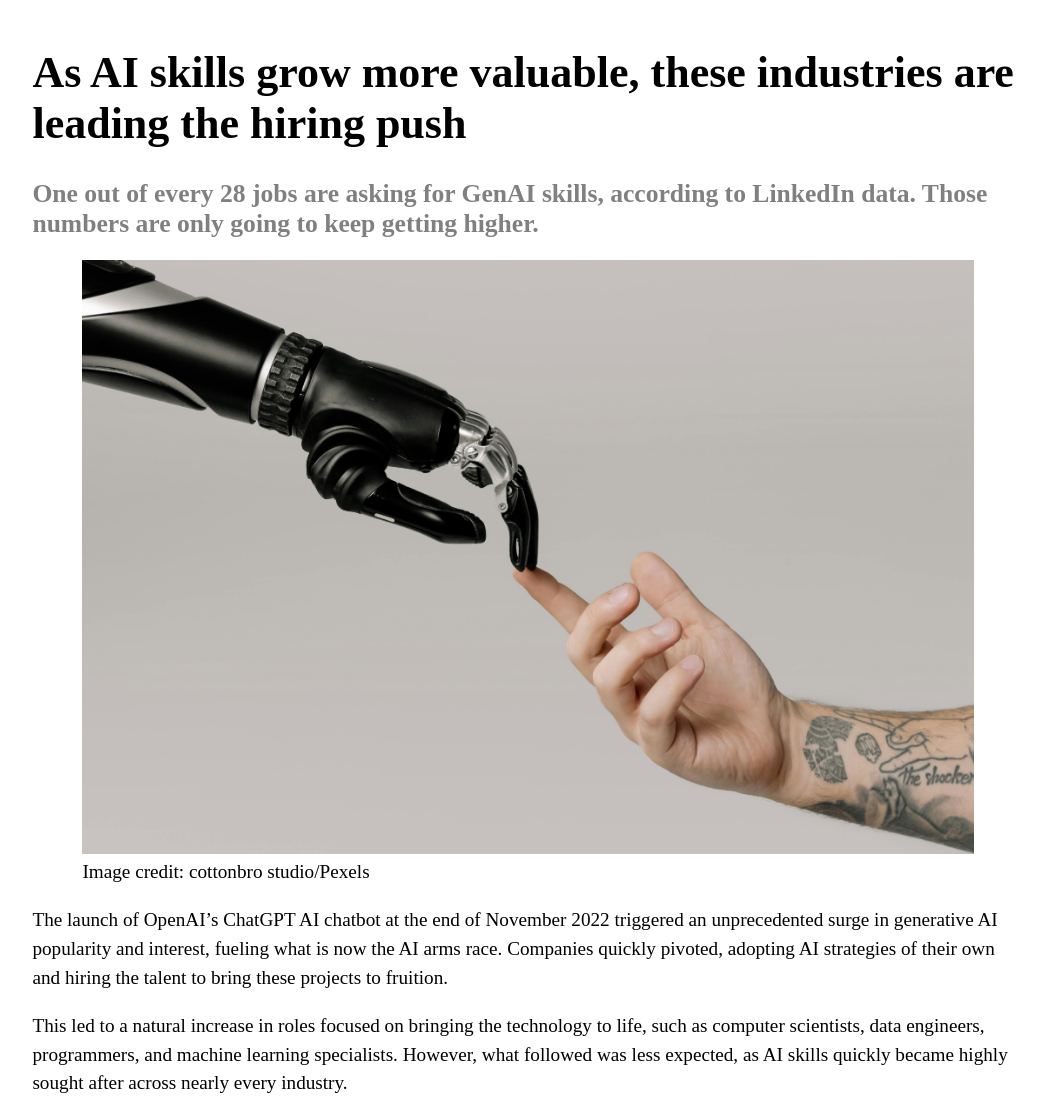
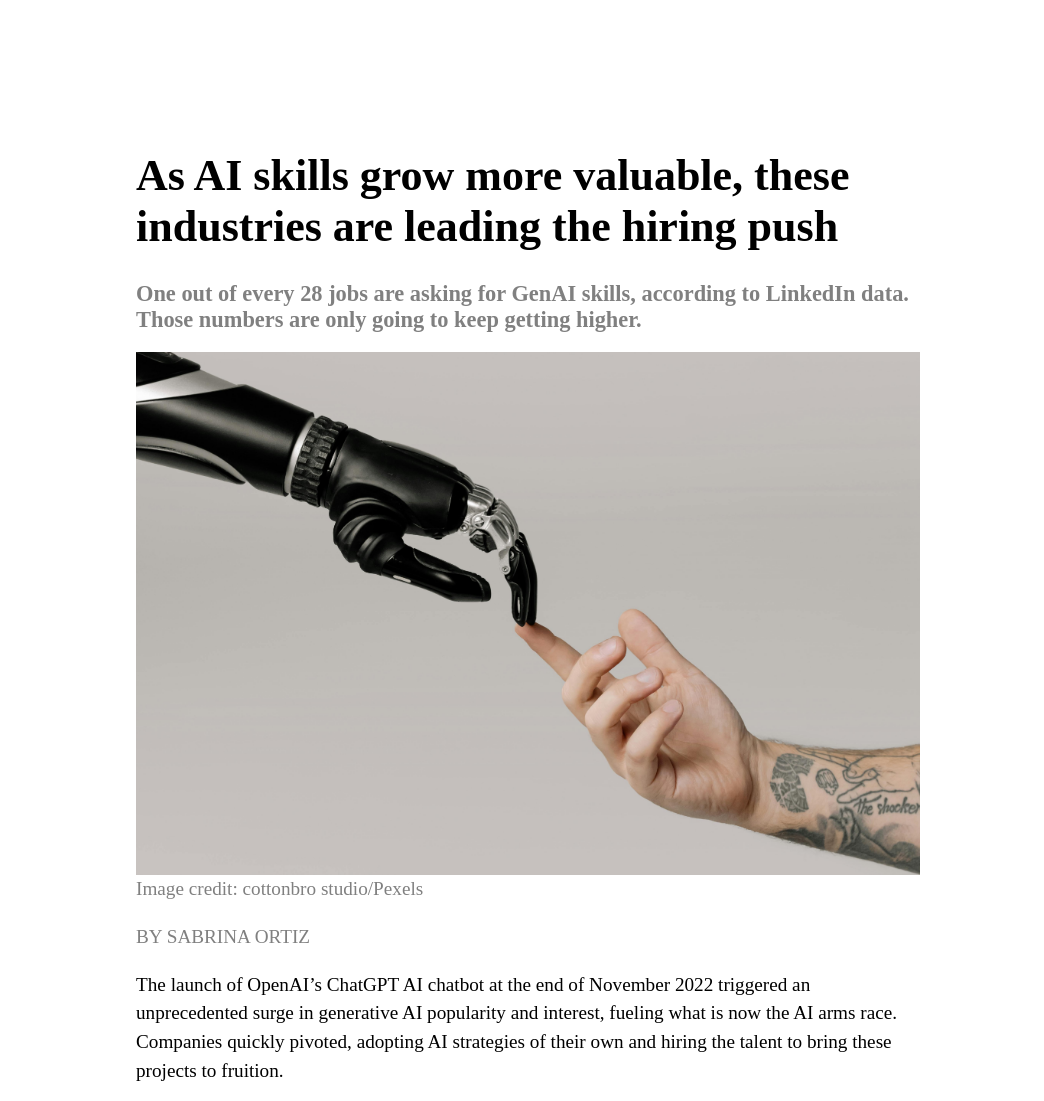
Before and after one commit to sabrinaa-ortiz/Advanced-DataReportingFinal, a plain HTML site: page final.html in a window 1280 px wide. Shown: the top 1101 px of the page, without its empty margins (112-1156 px from the left). Drawn offline with Linux system fonts and the light colour scheme.

Commit message:
Add files via upload

```diff
--- a/final.html
+++ b/final.html
@@ -17,8 +17,12 @@
 
         img {
             width: 100%;
-            padding-left: 50px;
-            padding-right:50px;
+            max-width: 100%;
+            height: auto;
+            display: block;
+            margin: 0 auto;
+            padding-left: 0px;
+            padding-right: 0px;
         }
 
         h1 {
@@ -26,7 +30,7 @@
         }
 
         h2{
-        font-size: 1.6em;
+        font-size: 1.4em;
         color: gray;
            }
         .byline {
@@ -54,11 +58,12 @@
         }
 
         figcaption{
-            padding-left: 50px;
-            padding-right:50px;
+            padding-left: 0px;
+            padding-right:0px;
             line-height: 1.5em;
             font-size: 1.2em;
-
+            color: gray;
+            text-align: left;
         }
         p {
             line-height: 1.5em;
@@ -74,7 +79,6 @@
         .icon-container {
             width: 80%;
             margin: 0 auto;
-            padding: 10px;
         }
         figure {
             width: 100%;
@@ -112,6 +116,12 @@
             padding-bottom: 0px;
         }
 
+        h3{
+            font-size: 1.8em;
+        }
+        body{
+           margin: 150px;
+        }
 
     </style>
 </head>
@@ -121,8 +131,8 @@
         <h2 class="dek">One out of every 28 jobs are asking for GenAI skills, according to LinkedIn data. Those numbers are only going to keep getting higher.</h2>
 
         <figure>
-            <img src="image.jpg" alt="robot hand touching hand">
-            <figcaption>Image credit: cottonbro studio/Pexels </figcaption>
+            <img src="image.jpg" alt="robot hand touching hand" style="width: auto;">
+            <figcaption style="text-align: left;">Image credit: cottonbro studio/Pexels <p style="font-size: 1em; color: gray; text-transform: uppercase; text-align: left;">by sabrina ortiz</p></figcaption>
         </figure>
 
         <p>The launch of OpenAI’s ChatGPT AI chatbot at the end of November 2022 triggered an unprecedented surge in generative AI popularity and interest, fueling what is now the AI arms race. Companies quickly pivoted, adopting AI strategies of their own and hiring the talent to bring these projects to fruition.</p>
@@ -135,7 +145,7 @@
 
         <p>Even Stratton, though in a technical role himself, uses AI for more than just coding. He shared a surprising benefit of the technology–using it for research tasks that would normally take him much longer to complete manually.</p>
 
-        <h3 style="font-size: 1.5em;">The uptick in demand</h3>
+        <h3>The uptick in demand</h3>
         <p>As businesses recognize the value of these positive use cases, they are becoming increasingly eager to fill roles across industries with talent knowledgeable in AI-related technologies. One of the clearest indicators of this growing demand is reflected in recent hiring patterns.</p>
 
         <p>An analysis of more than 124,000 job postings on LinkedIn from 2023 to 2024 reveals that interest in AI skills spans a wide range of industries. Of all the postings analyzed, approximately 1 in 28 mentioned AI-related keywords such as AI, machine learning, artificial intelligence, generative AI, deep learning, and large language models.</p>
```
